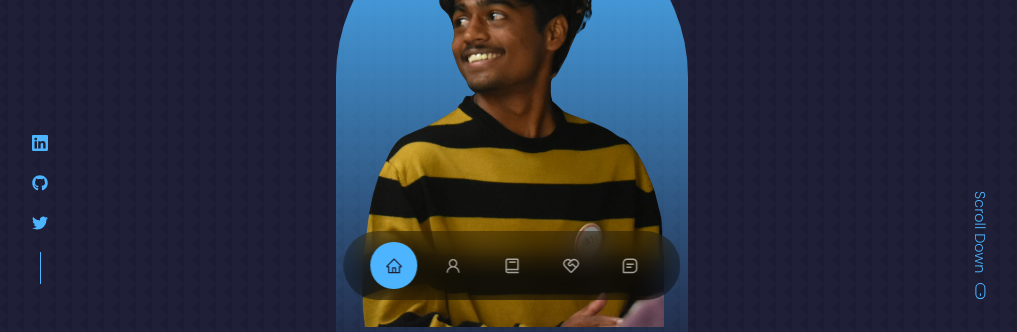
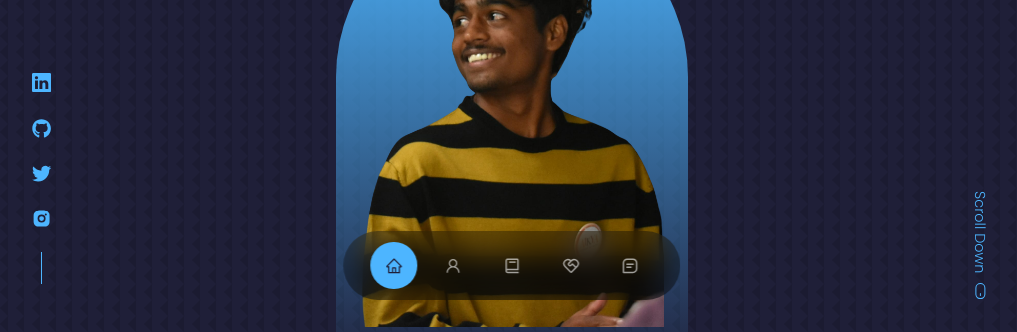
Before and after one commit to its-abhishek/AbhishekHonnapure, a React (Create React App) app in the folder react-portfolio-website/: page / in a window 1280 px wide. Shown: the part 468-800 px from the top of the page, without its empty margins (128-1145 px from the left). Built offline with nearby package versions, Linux system fonts and the light colour scheme.

Commit message:
added instagram icon  - Abhishek

```diff
--- a/react-portfolio-website/src/components/header/HeaderSocials.jsx
+++ b/react-portfolio-website/src/components/header/HeaderSocials.jsx
@@ -2,12 +2,14 @@ import React from 'react'
 import {BsLinkedin} from 'react-icons/bs'
 import {FaGithub} from 'react-icons/fa'
 import {SiTwitter} from 'react-icons/si'
+import {RiInstagramFill} from 'react-icons/ri'
 const HeaderSocials = () => {
   return (
     <div className='header__socials'>
       <a href="https://www.linkedin.com/in/abhishek-honnapure-547636232/" target="_blank" rel="noreferrer"><BsLinkedin/></a>
       <a href="https://github.com/its-abhishek" target="_blank" rel="noreferrer"><FaGithub/></a>
       <a href="https://twitter.com/honnapure" target="_blank" rel="noreferrer"><SiTwitter/></a>
+      <a href="https://www.instagram.com/_its__abhi__7/" target="_blank" rel="noreferrer"><RiInstagramFill/></a>
     </div>
   )
 }
--- a/react-portfolio-website/src/components/header/header.css
+++ b/react-portfolio-website/src/components/header/header.css
@@ -23,6 +23,7 @@ header {
  .header__socials {
     display: flex;
     flex-direction: column;
+    font-size: 1.2rem;
     align-items: center;
     gap: 0.8rem;
     position: absolute;
```
